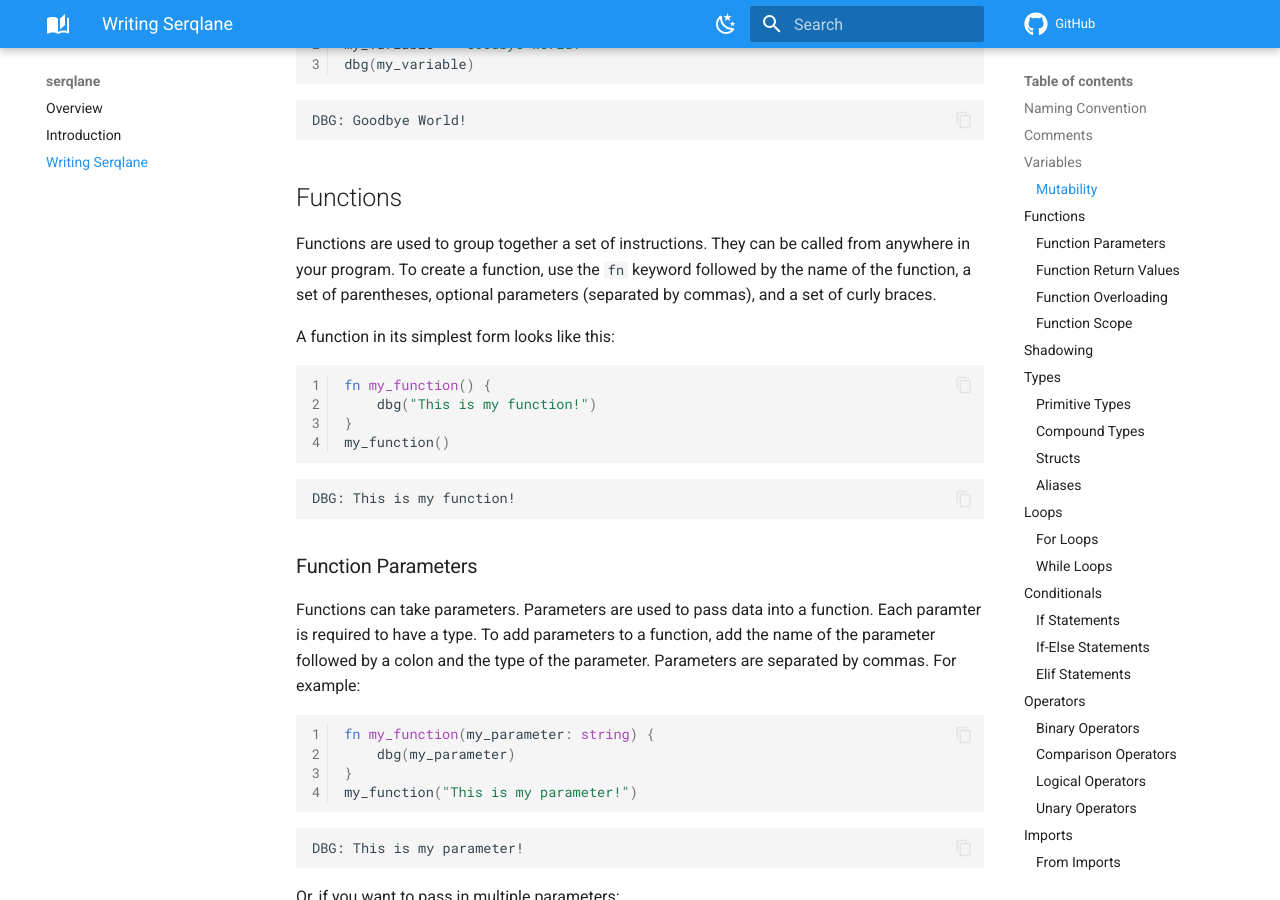
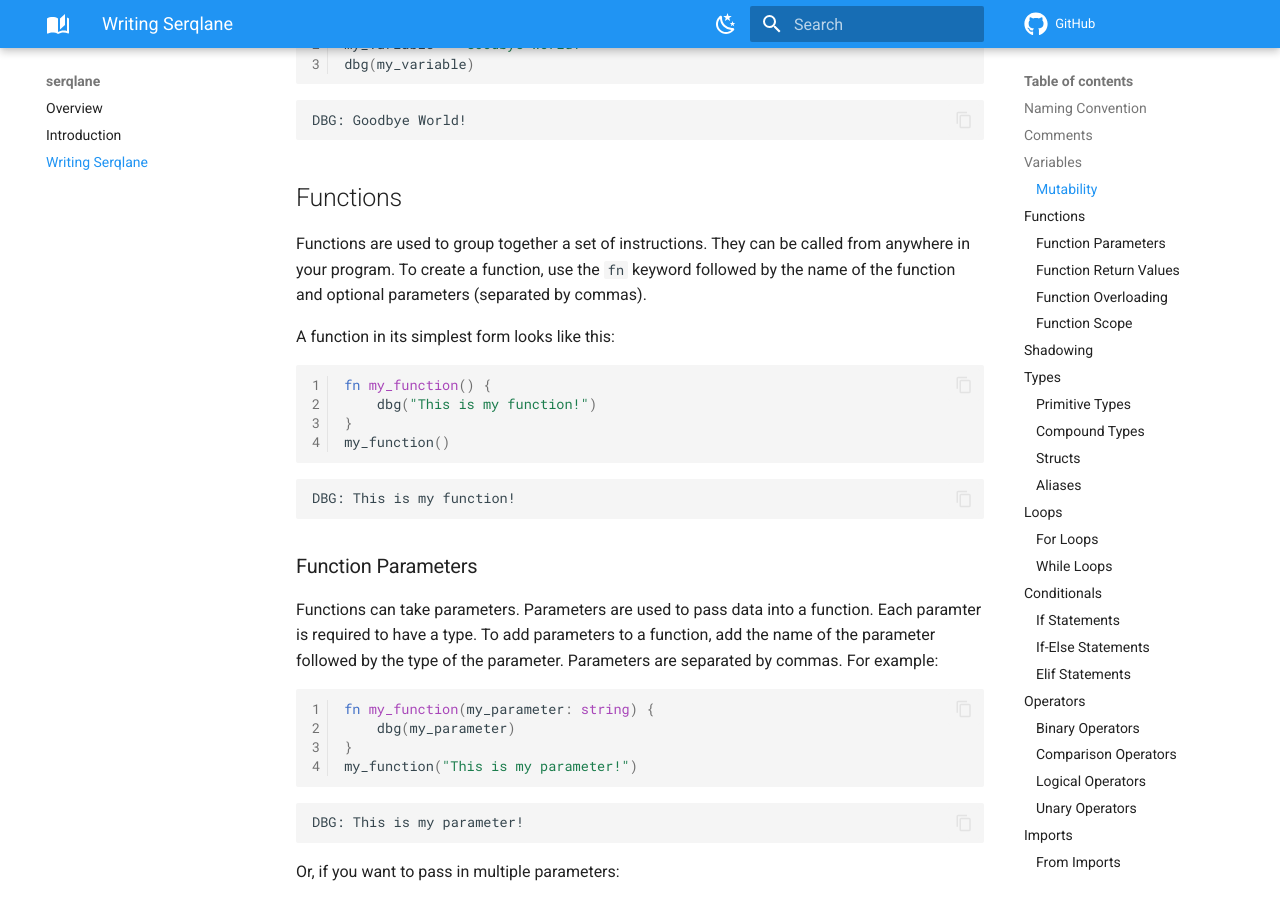
Before and after one commit to serqlane/serqlane, an MkDocs documentation site: the page built from docs/writing-serqlane.md, in a window 1280 px wide and 900 px high, scrolled down 1984 px. Built offline with MkDocs 1.6.1 and Material for MkDocs 9.7.7, drawn with Linux system fonts in a browser that asks for light colours; comment, search, counter and statistics services are not loaded; some of the changed text lies outside the part shown.

````diff
--- a/docs/writing-serqlane.md
+++ b/docs/writing-serqlane.md
@@ -78,7 +78,7 @@ DBG: Goodbye World!
 ```
 
 ## Functions
-Functions are used to group together a set of instructions. They can be called from anywhere in your program. To create a function, use the `fn` keyword followed by the name of the function, a set of parentheses, optional parameters (separated by commas), and a set of curly braces.
+Functions are used to group together a set of instructions. They can be called from anywhere in your program. To create a function, use the `fn` keyword followed by the name of the function and optional parameters (separated by commas).
 
 A function in its simplest form looks like this:
 
@@ -93,7 +93,7 @@ DBG: This is my function!
 ```
 
 ### Function Parameters
-Functions can take parameters. Parameters are used to pass data into a function. Each paramter is required to have a type. To add parameters to a function, add the name of the parameter followed by a colon and the type of the parameter. Parameters are separated by commas. For example:
+Functions can take parameters. Parameters are used to pass data into a function. Each paramter is required to have a type. To add parameters to a function, add the name of the parameter followed by the type of the parameter. Parameters are separated by commas. For example:
 
 ``` rust linenums="1"
 fn my_function(my_parameter: string) {
@@ -227,7 +227,7 @@ Compound types are types that are made up of other types. The following compound
     - `array`: An array of values. Can be any sequence of values.
 
 ### Structs
-You can create custom types by using the `struct` keyword. A struct is a collection of named values. To create a struct, use the `struct` keyword followed by the name of the struct, a set of curly braces, and a list of fields. Each field is required to have a name and a type. Fields are separated by commas. For example:
+You can create custom types by using the `struct` keyword. A struct is a collection of named values. To create a struct, use the `struct` keyword followed by the name of the struct, and a list of fields. Each field is required to have a name and a type. For example:
 
 ``` rust linenums="1"
 struct Person {
````
Also changed, not shown: other parts of docs/writing-serqlane.md (+16 -1 lines), docs/introduction.md (+1 -1 lines).
